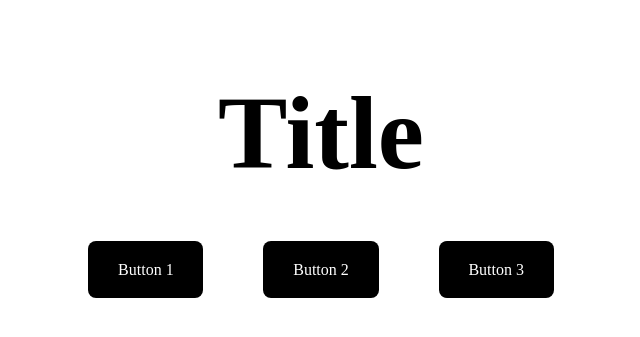
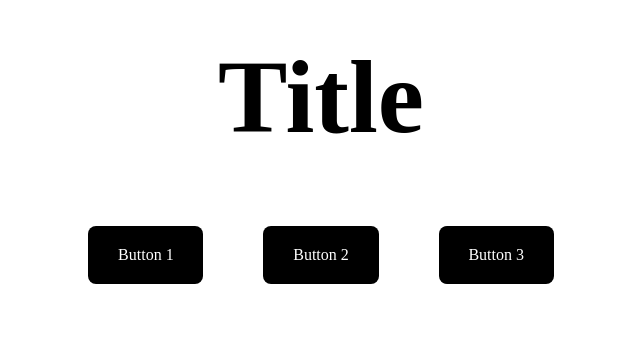
Before and after one commit to unamimo/unamimo.github.io, a React (Vite) app in the folder react-development-proj/: page / in a window 1280 px wide. Shown: the part 259-596 px from the top of the page, without its empty margins (319-959 px from the left). Built offline with nearby package versions, Linux system fonts and the light colour scheme.

Commit message:
style: prevent link buttons wrapping

```diff
--- a/react-development-proj/src/components/MyLink/MyLink.module.css
+++ b/react-development-proj/src/components/MyLink/MyLink.module.css
@@ -14,6 +14,8 @@
 }
 
 .myLinkAsButton {
+    display: inline-block;      /* Allows the element to behave like a block for layout (accepts width/height) while still flowing inline with other content. */
+    cursor: pointer;            /* Indicates to users that the element is clickable. */
     margin: 30px;
     margin-top: 0px;
     background-color: black;
@@ -24,6 +26,7 @@
     font-size: 1em;
     font-weight: 500;
     text-decoration: none;
+    white-space: normal;
 }
 
 .myLinkAsButton:focus-visible {
```
